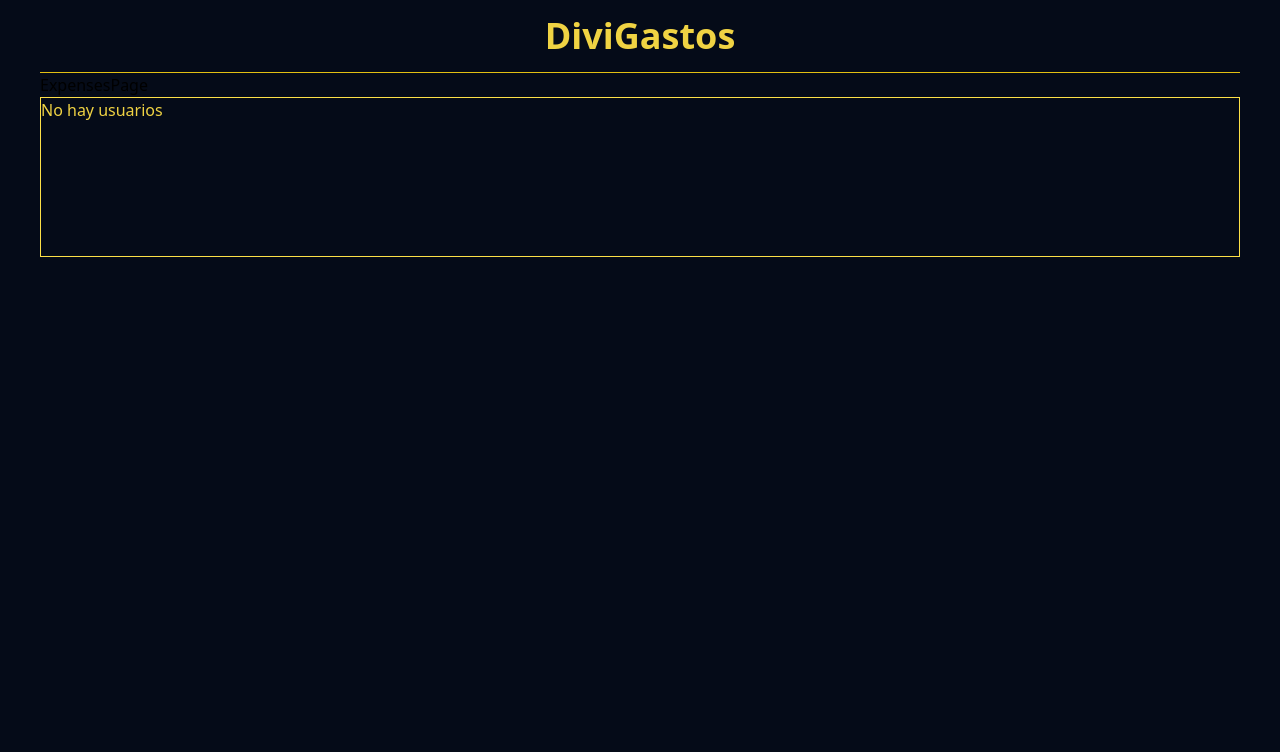
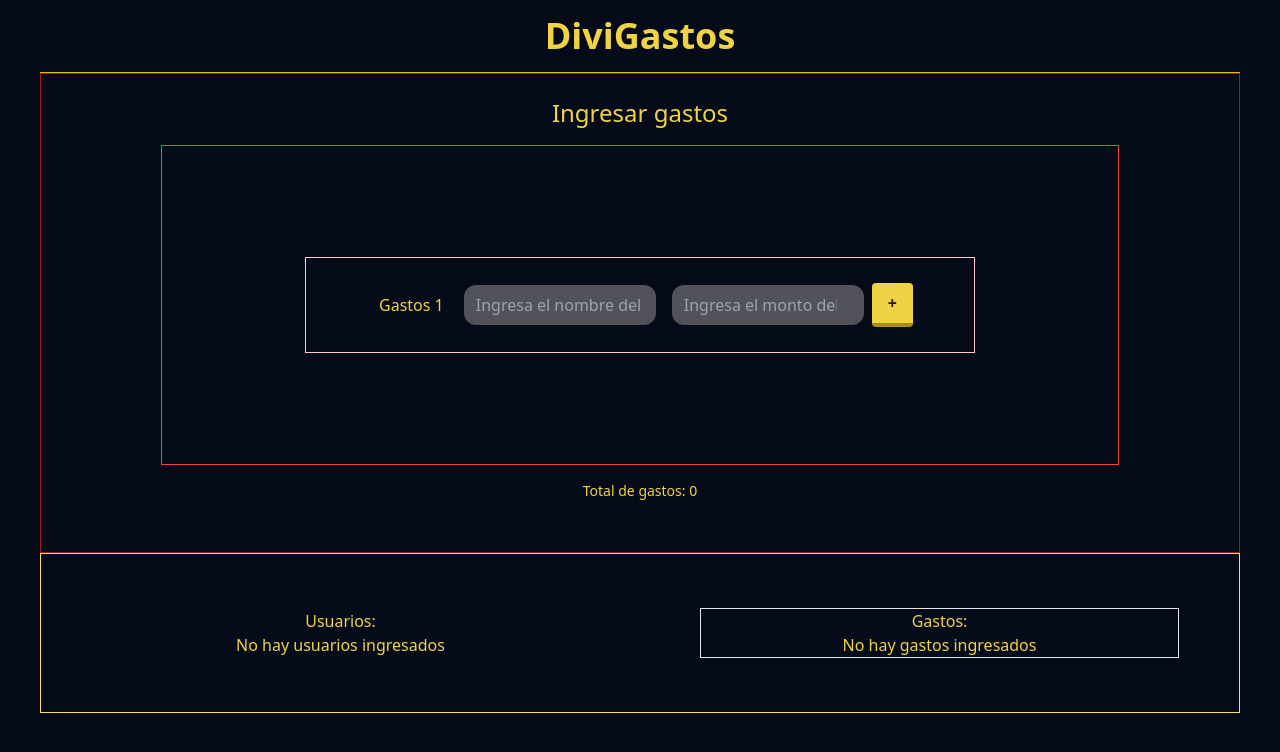
Before and after one commit to Leonardo-MT93/GastosApp, a React (Vite) app: page /gastos in a window 1280 px wide. Shown: the top 752 px of the page. Built offline with nearby package versions, Linux system fonts and the light colour scheme.

Commit message:
Agregando seccion de gastos al localstorage

```diff
--- a/src/components/Footer.jsx
+++ b/src/components/Footer.jsx
@@ -1,33 +1,46 @@
-import { useState, useEffect } from "react";
+// import { useState, useEffect } from "react";
+import { useGetData } from "../hooks/useGetData";
 
 const Footer = () => {
-  const [data, setData] = useState(() => {
-    const sessionData = localStorage.getItem("session");
-    return sessionData ? JSON.parse(sessionData) : [];
-  });
-
-  useEffect(() => {
-    const handleStorageChange = () => {
-      const sessionData = localStorage.getItem("session");
-      setData(sessionData ? JSON.parse(sessionData) : []);
-    };
-
-    window.addEventListener("storage", handleStorageChange);
-
-    return () => {
-      window.removeEventListener("storage", handleStorageChange);
-    };
-  }, []);
-
+  const { usersData, expenses } = useGetData();
   return (
-    <div className="w-full h-[20vh] border border-yellow-300">
-      <h1 className="text-text">
-        {data.length > 0 ? (
-          data.map((user) => <div key={user.id}>{user.name}</div>)
+    <div className="w-full h-[20vh] border border-yellow-300 flex items-center justify-around">
+      <div className="text-text w-[40%] flex flex-col items-center">
+        <h1 className="text-text">Usuarios:</h1>
+        {usersData.length > 0 ? (
+          <ul className="w-[60%]">
+            {usersData.map((user) => (
+              <li
+                className="flex justify-between items-center border-b py-2"
+                key={user.id}
+              >
+                <span>{user.name}</span>
+                <span>${user.salary}</span>
+              </li>
+            ))}
+          </ul>
         ) : (
-          "No hay usuarios"
+          <p>No hay usuarios ingresados</p>
         )}
-      </h1>
+      </div>
+      <div className="text-text w-[40%] border flex flex-col items-center">
+        <h1>Gastos:</h1>
+        {expenses.length > 0 ? (
+          <ul className="w-[60%]">
+            {expenses.map((expense) => (
+              <li
+                className="flex justify-between items-center border-b py-2"
+                key={expense.id}
+              >
+                <span>{expense.name}</span>
+                <span>${expense.expense}</span>
+              </li>
+            ))}
+          </ul>
+        ) : (
+          <p>No hay gastos ingresados</p>
+        )}
+      </div>
     </div>
   );
 };
--- a/src/context/AppReducer.js
+++ b/src/context/AppReducer.js
@@ -19,28 +19,15 @@ export const appReducer = (state, action) => {
     case 'START_NEW_SESSION':
       return {
         ...state,
-        session: { users: [] } // Reinicia la sesión con un array vacío de usuarios
+        session: { users: [] }
+      };
+      case 'ADD_EXPENSE':
+      return {
+        ...state,
+        expenses: [...state.expenses, action.payload]
       };
     default:
       return state;
   }
 
-
-
-  // switch(action.type) {
-  //   case 'ADD_TRANSACTION':
-  //     return {
-  //       ...state,
-  //       transactions: [...state.transactions, action.payload]
-  //     };
-  //   case 'DELETE_TRANSACTION':
-  //     return {
-  //       ...state,
-  //       transactions: state.transactions.filter(transaction => transaction.id !== action.payload)
-  //     }
-
-  //   default:
-  //   return state
-  // }
-
 }
--- a/src/context/GlobalProvider.jsx
+++ b/src/context/GlobalProvider.jsx
@@ -6,6 +6,9 @@ const initialState = {
   session: localStorage.getItem("session")
     ? JSON.parse(localStorage.getItem("session"))
     : { users: [] },
+    expenses: localStorage.getItem("expenses")
+    ? JSON.parse(localStorage.getItem("expenses"))
+    : [],
 };
 
 export const GlobalProvider = ({ children }) => {
@@ -15,6 +18,9 @@ export const GlobalProvider = ({ children }) => {
   useEffect(() => {
     localStorage.setItem("session", JSON.stringify(state.session));
   }, [state.session])
+  useEffect(() => {
+    localStorage.setItem("expenses", JSON.stringify(state.expenses));
+  }, [state.expenses])
 
   const addUser = (user) => {
     dispatch({
@@ -37,6 +43,13 @@ export const GlobalProvider = ({ children }) => {
     });
   };
 
+  const addExpense = (expense) => {
+    dispatch({
+      type: "ADD_EXPENSE",
+      payload: expense,
+    });
+
+  }
   return (
     <AppContext.Provider
       value={{
@@ -44,6 +57,7 @@ export const GlobalProvider = ({ children }) => {
         addUser,
         deleteUser,
         startNewSession,
+        addExpense
       }}
     >
       {children}
--- /dev/null
+++ b/src/hooks/useGetData.js
@@ -0,0 +1,8 @@
+export const useGetData = () => {
+    const sessionData = localStorage.getItem("session");
+    const usersData = sessionData ? JSON.parse(sessionData).users : [];
+
+    const expensesData = localStorage.getItem("expenses");
+    const expenses = expensesData ? JSON.parse(expensesData) : [];
+    return {usersData, expenses};
+}
--- a/src/pages/ExpensesPage.jsx
+++ b/src/pages/ExpensesPage.jsx
@@ -1,8 +1,74 @@
+import { useContext, useState } from "react";
+import { AppContext } from "../context/AppContext";
 
-const ExpensesPage = () => {
+const ExpensePage = () => {
+  const [expense, setExpense] = useState("");
+  const [name, setName] = useState("");
+  const [counter, setCounter] = useState(1);
+  const [alert, setAlert] = useState(false);
+  const {addExpense} = useContext(AppContext)
+
+  const onSubmit = (e) => {
+    e.preventDefault();
+    if(expense === 0 || name === "") return
+    console.log(expense, name)
+    addExpense({
+      id: window.crypto.randomUUID(),
+      expense,
+      name,
+    });
+    setExpense(0);
+    setName("");
+    setCounter(counter + 1);
+    setAlert(true);
+    setTimeout(() => {
+      setAlert(false);
+    }, 1000);
+  };
+
   return (
-    <div>ExpensesPage</div>
-  )
-}
+    <div className="w-full h-[60vh] flex flex-col items-center justify-center border border-red-800">
+      <h1 className="text-text text-2xl py-4">Ingresar gastos </h1>
+      <form
+        className="w-[80%] h-[40vh] flex items-center justify-center border border-red-500"
+        onSubmit={onSubmit}
+      >
+        <div className="w-[70%] h-24 flex items-center justify-center border border-red-200">
+          <label className="text-text px-3 text-center " htmlFor="name">
+            Gastos {counter}
+          </label>
+          <input
+            className="bg-zinc-600 text-white px-3 py-2 rounded-xl w-[15vw]  mx-2"
+            type="text"
+            placeholder="Ingresa el nombre del gasto"
+            onChange={(e) => setName(e.target.value)}
+          />
+          <input
+            className="bg-zinc-600 text-white px-3 py-2 rounded-xl w-[15vw]  mx-2"
+            type="number"
+            placeholder="Ingresa el monto del gasto"
+            onChange={(e) => setExpense(e.target.value)}
+          />
+          <button
+            type="submit"
+            className="bg-buttons  hover:bg-buttons-hover text-buttons-text font-bold py-2 px-4 border-b-4 border-b-buttons-border hover:border-buttons-hover rounded"
+          >
+            +
+          </button>
+        </div>
+      </form>
+      <div className="w-full h-[10vh] flex flex-col items-center">
+        <span className="text-text text-sm py-4">
+          Total de gastos: {counter -1}
+        </span>
+        {alert && (
+          <span className="text-green-500 text-sm py-4">
+            El gasto fue ingresado correctamente
+          </span>
+        )}
+      </div>
+    </div>
+  );
+};
 
-export default ExpensesPage
+export default ExpensePage;
--- a/src/pages/HomePage.jsx
+++ b/src/pages/HomePage.jsx
@@ -1,12 +1,16 @@
 import { Link } from "react-router-dom";
+import { useGetData } from "../hooks/useGetData";
 
 const HomePage = () => {
+
+  const {usersData} = useGetData();
+  const isDataEmpty = !(usersData && usersData.length > 1);
   return (
     <div className="w-full flex flex-col items-center justify-center">
       <h1>HomePage</h1>
       <div className="w-full flex flex-col items-center justify-evenly h-[50vh]">
         <Link to="/users" className="bg-buttons  hover:bg-buttons-hover text-buttons-text font-bold py-2 px-4 border-b-4 border-b-buttons-border hover:border-buttons-hover rounded">Ingresar usuarios</Link>
-        <Link to="/gastos" className="bg-buttons text-buttons-text font-bold py-2 px-4 border-b-4 border-b-buttons-border rounded opacity-50 cursor-not-allowed">Ingresar Gastos</Link>
+        <Link to="/gastos" className={`bg-buttons text-buttons-text font-bold py-2 px-4 border-b-4 border-b-buttons-border rounded ${isDataEmpty ? ' opacity-50 cursor-not-allowed pointer-events-none' : ''}`}>Ingresar Gastos</Link>
         <Link to="/balance" className="bg-buttons text-buttons-text font-bold py-2 px-4 border-b-4 border-b-buttons-border rounded opacity-50 cursor-not-allowed">Ver Balance</Link>
       </div>
     </div>
```
